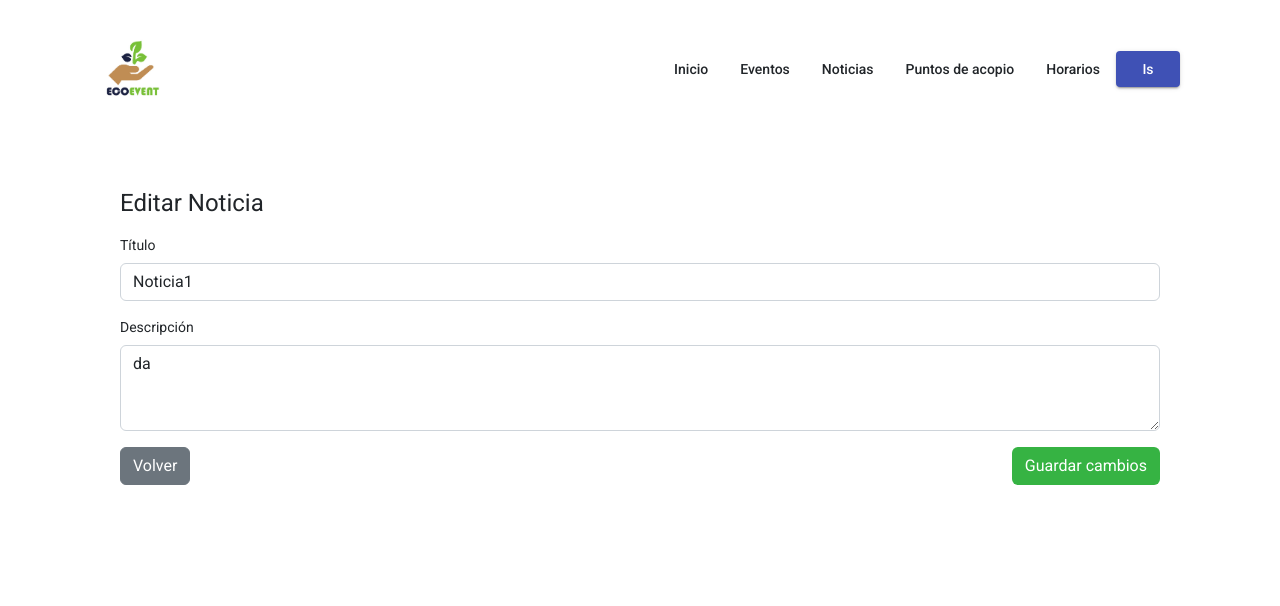
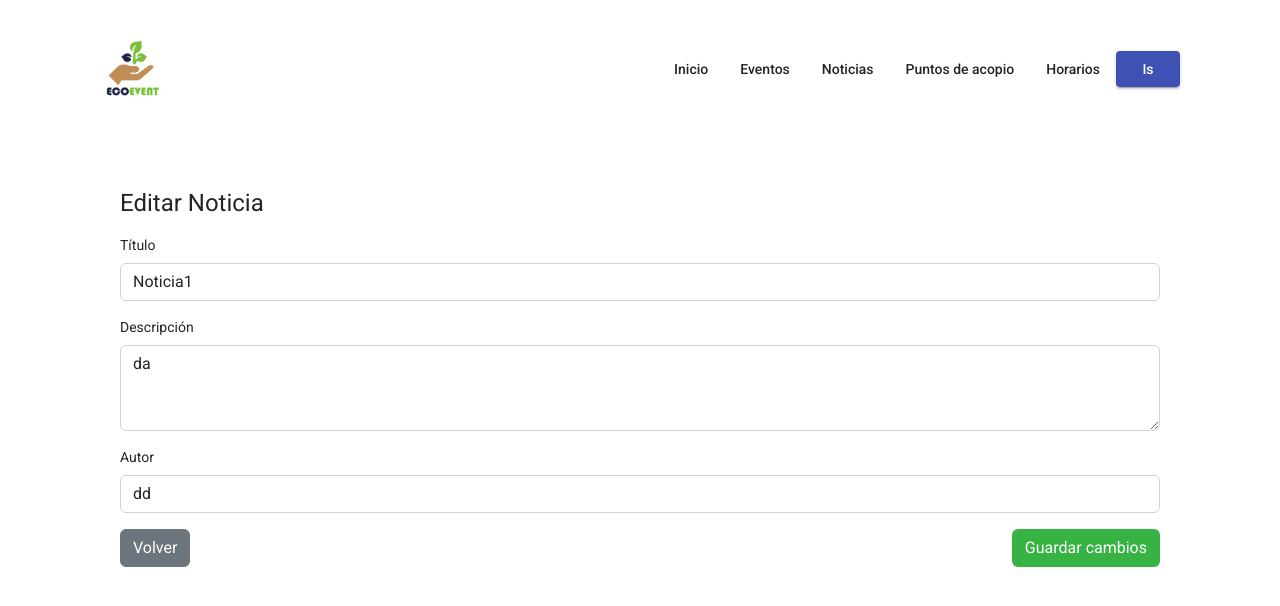
Before and after one commit to aaron-0406/ecoevent, an Angular app in the folder frontend_ecoevent/: page /editar/1 in a window 1280 px wide. Shown: the top 606 px of the page. Built offline with nearby package versions, Linux system fonts and the light colour scheme.

Commit message:
(Frontend) Modified News

```diff
--- a/frontend_ecoevent/src/app/Components/News/Model/News.ts
+++ b/frontend_ecoevent/src/app/Components/News/Model/News.ts
@@ -2,4 +2,5 @@ export class News {
   id: string = "";
   titulo: string = "";
   descripcion: string = "";
+  autor: string = "";
 }
--- a/frontend_ecoevent/src/app/Components/News/news-create-edit-component/news-create-edit-component.component.html
+++ b/frontend_ecoevent/src/app/Components/News/news-create-edit-component/news-create-edit-component.component.html
@@ -23,6 +23,17 @@
     ></textarea>
   </div>
 
+  <div class="mb-3">
+    <label for="autor" class="form-label">Autor</label>
+    <input
+      type="text"
+      class="form-control"
+      name="autor"
+      required
+      [(ngModel)]="newMostrar.autor"
+    />
+  </div>
+
   <button [routerLink]="['/newslist']" class="btn btn-secondary" type="submit">
     Volver
   </button>
--- a/frontend_ecoevent/src/app/Components/News/news-create-edit-component/news-create-edit-component.component.ts
+++ b/frontend_ecoevent/src/app/Components/News/news-create-edit-component/news-create-edit-component.component.ts
@@ -31,6 +31,7 @@ export class NewsCreateEditComponentComponent implements OnInit {
     id: '',
     titulo: '',
     descripcion: '',
+    autor: '',
   };
 
   //para identificar 'editarNew'
--- a/frontend_ecoevent/src/app/Components/News/news-edit-component/news-edit-component.component.ts
+++ b/frontend_ecoevent/src/app/Components/News/news-edit-component/news-edit-component.component.ts
@@ -6,6 +6,7 @@ export interface News {
   id: string;
   title: string;
   description: string;
+  autor: string;
 }
 
 @Component({
--- a/frontend_ecoevent/src/app/Components/News/news-list-component/news-list-component.component.html
+++ b/frontend_ecoevent/src/app/Components/News/news-list-component/news-list-component.component.html
@@ -20,6 +20,11 @@
   <ng-container matColumnDef="description">
     <th mat-header-cell *matHeaderCellDef> Descripcion </th>
     <td mat-cell *matCellDef="let element"> {{element.descripcion}} </td>
+  </ng-container>
+
+  <ng-container matColumnDef="autor">
+    <th mat-header-cell *matHeaderCellDef> Autor </th>
+    <td mat-cell *matCellDef="let element"> {{element.autor}} </td>
   </ng-container>
 
   <ng-container matColumnDef="botones">
--- a/frontend_ecoevent/src/app/Components/News/news-list-component/news-list-component.component.ts
+++ b/frontend_ecoevent/src/app/Components/News/news-list-component/news-list-component.component.ts
@@ -5,6 +5,7 @@ export interface News {
   id: string;
   titulo: string;
   descripcion: string;
+  autor: string;
 }
 
 @Component({
@@ -20,6 +21,7 @@ export class NewsListComponentComponent {
     'id',
     'titulo',
     'description',
+    'autor',
     'botones',
   ];
   dataSource!: MatTableDataSource<any>;
--- a/frontend_ecoevent/src/app/services/news.service.ts
+++ b/frontend_ecoevent/src/app/services/news.service.ts
@@ -9,9 +9,9 @@ import { News } from '../Components/News/Model/News';
 
 export class NewsService {
   listNews: News[] = [
-    {id:'1',titulo:"Noticia1",descripcion:"da"},
-    {id:'2',titulo:"Noticia2",descripcion:"da"},
-    {id:'3',titulo:"Noticia3",descripcion:"da"}
+    {id:'1',titulo:"Noticia1",descripcion:"da", autor: "dd"},
+    {id:'2',titulo:"Noticia2",descripcion:"da", autor: "dd"},
+    {id:'3',titulo:"Noticia3",descripcion:"da", autor: "dd"}
   ];
 
   constructor() { }
```
